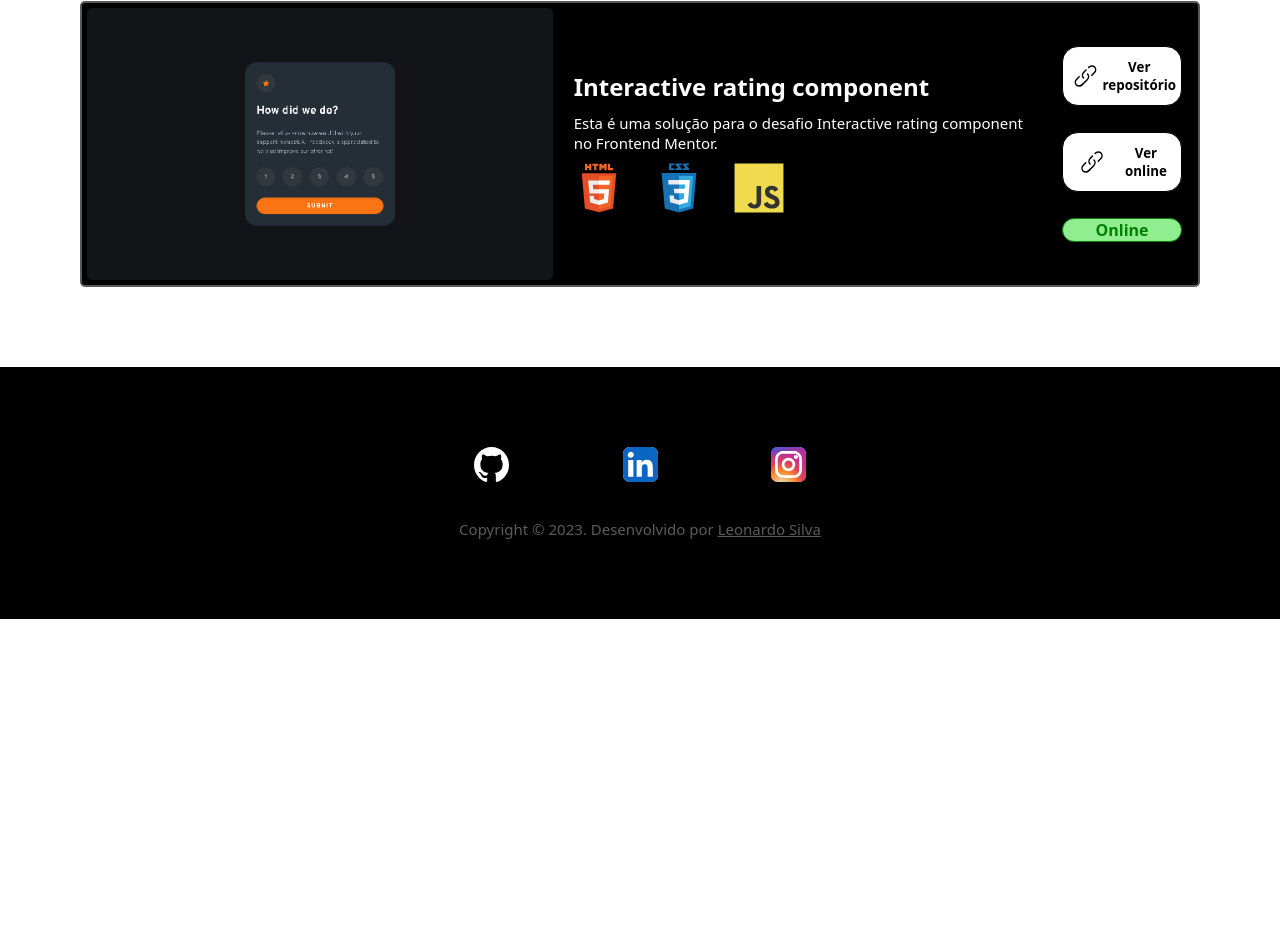
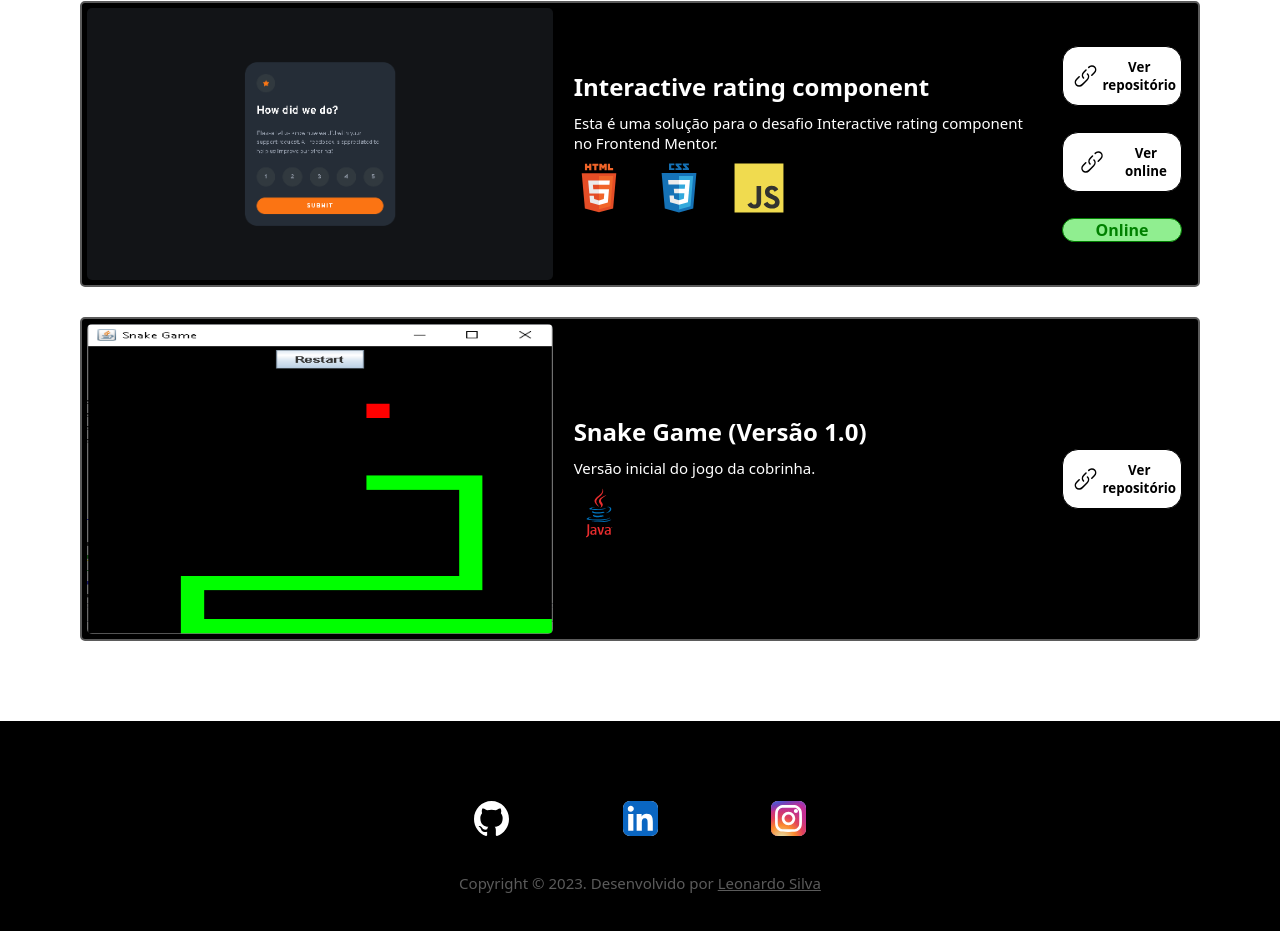
Before and after one commit to LeonardoS1lva/portfolio, a plain HTML site: page projetos.html in a window 1280 px wide. Shown: the part 3926-4857 px from the top of the page. Before the commit the page ends 4545 px from the top, so only its background shows below. Drawn offline with Linux system fonts and the light colour scheme.

Commit message:
Add Snake Game

```diff
--- a/projetos.html
+++ b/projetos.html
@@ -332,7 +332,7 @@
                             Ver repositório
                         </button>
                     </a>
-                    <a href="#" target="_blank">
+                    <a href="#">
                         <button class="btn-visualizar">
                             <img src="./src/images/icone-link.svg" alt="icone link">
                             Ver online
@@ -434,6 +434,29 @@
                 </div>
             </li>
 
+            <li>
+                <div class="preview-projeto">
+                    <img src="./src/images/projetos/preview-snake-game-v1.png" alt="Snake Game V1">
+                </div>
+                <div class="info-projeto">
+                    <h2>Snake Game (Versão 1.0)</h2>
+                    <p>Versão inicial do jogo da cobrinha.</p>
+                    <ul>
+                        <li>
+                            <img src="./src/images/tecnologias/java.svg" alt="Java">
+                        </li>
+                    </ul>
+                </div>
+                <div class="acesso-projeto">
+                    <a href="https://github.com/LeonardoS1lva/snake-game-v1" target="_blank">
+                        <button class="btn-visualizar">
+                            <img src="./src/images/icone-link.svg" alt="icone link">
+                            Ver repositório
+                        </button>
+                    </a>
+                </div>
+            </li>
+
         </ul>
     </main>
     <footer>
@@ -445,7 +468,7 @@
                 <img src="./src/images/redes-sociais/linkedin.svg" alt="Icone LinkedIn">
             </a>
             <a href="https://www.instagram.com/_leo1silva/" target="_blank">
-                <img class="aaa" src="./src/images/redes-sociais/instagram.svg" alt="Icone Instagram">
+                <img src="./src/images/redes-sociais/instagram.svg" alt="Icone Instagram">
             </a>
         </div>
         <p>Copyright &copy; 2023. Desenvolvido por
```
Also changed, not shown: src/images/projetos/preview-snake-game-v1.png (added).
